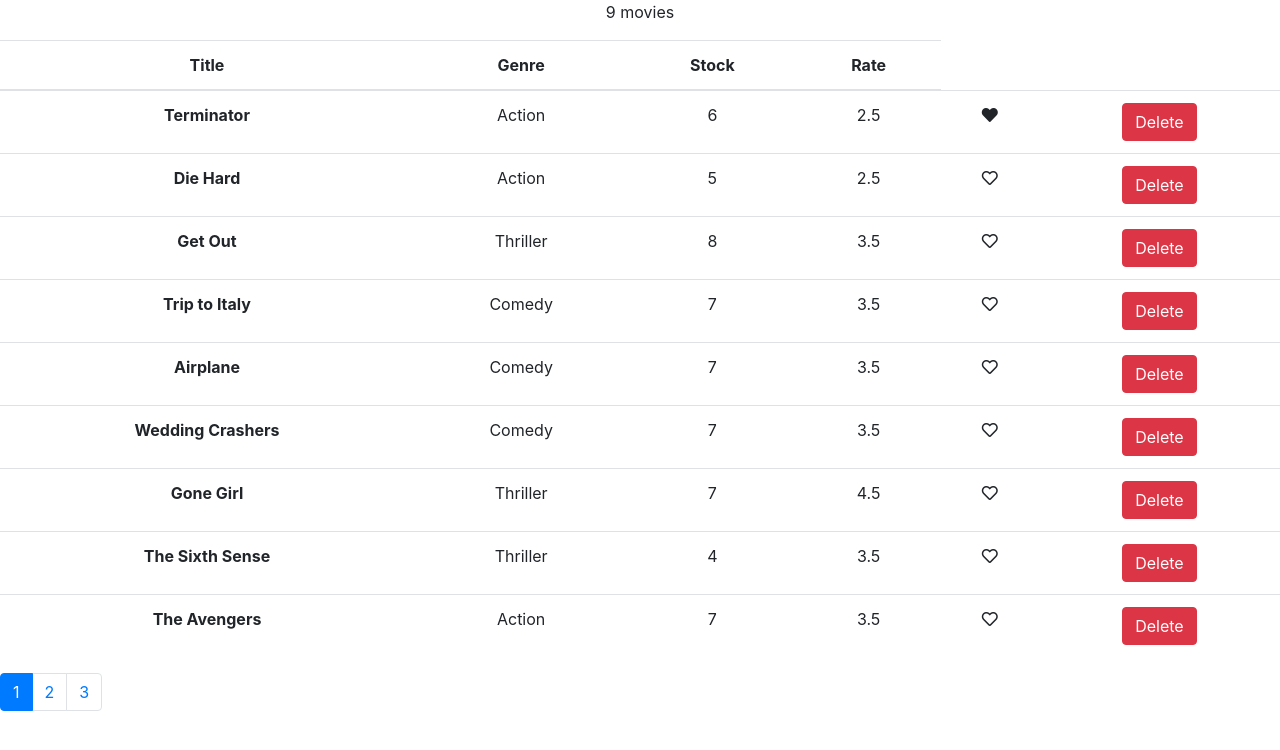
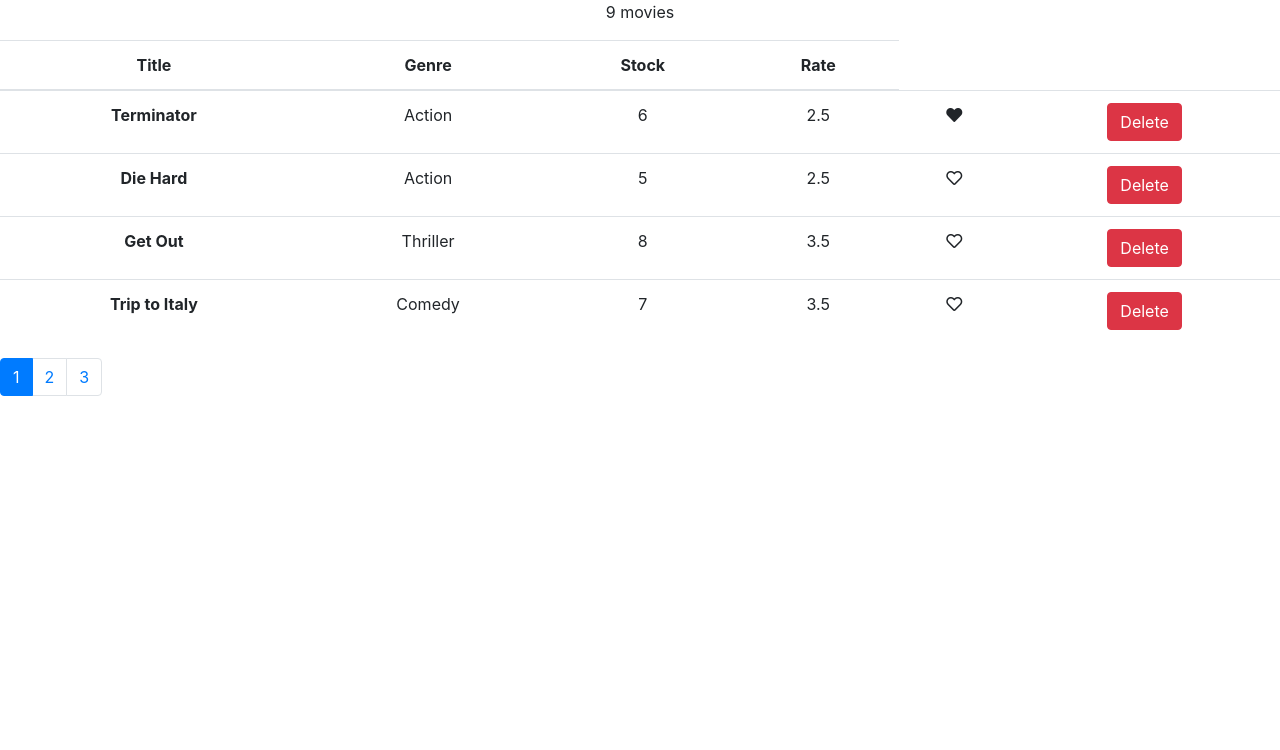
Before and after one commit to randularsw/React-tasks, a React (Create React App) app: page / in a window 1280 px wide. Shown: the top 750 px of the page. Built offline with nearby package versions, Linux system fonts and the light colour scheme.

Commit message:
pagination filter

```diff
--- a/src/components/movies.jsx
+++ b/src/components/movies.jsx
@@ -26,12 +26,19 @@
         this.setState({ currentPage: page });
     }
 
+    paginate(items, pageNumber, pageSize) {
+        const startIndex = (pageNumber - 1) * pageSize;
+        // console.log(items.slice(startIndex, startIndex+pageSize));
+        return items.slice(startIndex, startIndex+pageSize);
+    }
+
     render() {
         const { length: count } = this.state.movies;
-        const { pageSize, currentPage } = this.state;
+        const { movies: allMovies, pageSize, currentPage } = this.state;
         if (count === 0) {
             return <p>No movies yet.</p>
         }
+        const movies = this.paginate(allMovies, currentPage, pageSize);
         return (
             <React.Fragment>
                 <p>{count} movies</p>
@@ -45,7 +52,7 @@
                         </tr>
                     </thead>
                     <tbody>
-                        {this.state.movies.map(movie => (
+                        {movies.map(movie => (
                             <tr key={movie._id}>
                                 <th>{movie.title}</th>
                                 <td>{movie.genre.name}</td>
--- a/src/components/pagination.jsx
+++ b/src/components/pagination.jsx
@@ -3,7 +3,7 @@
 const Pagination = (props) => {
     const { count, pageSize, currentPage, onPageChange } = props;
     const pageCount = Math.ceil(count / pageSize);
-    console.log(currentPage);
+    // console.log(currentPage);
     if (pageCount === 1) return null;
     let pages = [];
     for (let i = 0; i < pageCount; i++) {
```
